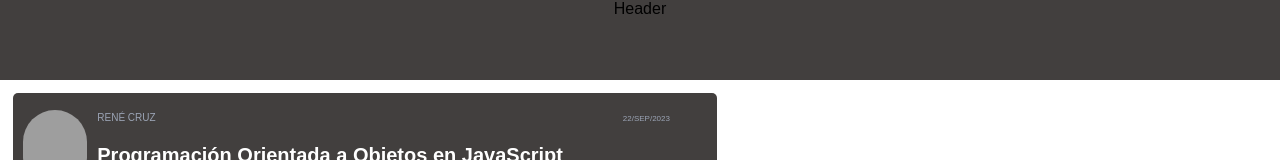
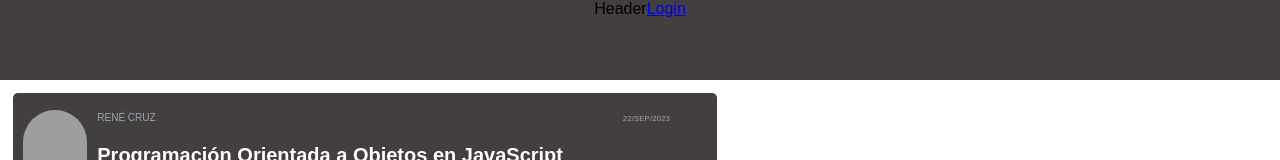
Before and after one commit to Rene-Mayhrem/news-website, a React (Create React App) app: page / in a window 1280 px wide. Shown: the top 160 px of the page. Built offline with nearby package versions, Linux system fonts and the light colour scheme; grey boxes are pictures that could not be loaded.

Commit message:
Adding header interactions

```diff
--- a/src/components/Header.jsx
+++ b/src/components/Header.jsx
@@ -1,7 +1,11 @@
-import React from 'react'
+import React from "react";
+import { Link } from "react-router-dom";
 
 export default function Header() {
   return (
-    <div className='header-navbar'>Header</div>
-  )
+    <div className="header-navbar">
+      Header
+      <Link to="/login">Login</Link>
+    </div>
+  );
 }
```
